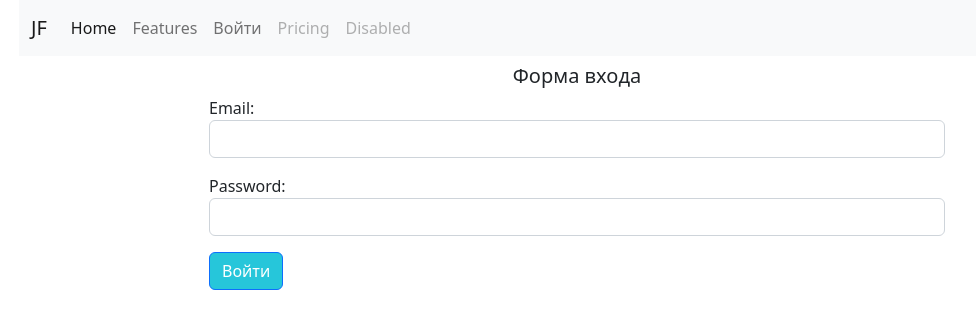
After one commit to luta-wolf/scraping_service, a Django app: page /accounts/login/ in a window 1280 px wide. The commit adds this page. Shown: the top 329 px of the page, without its empty margins (63-1039 px from the left). Run offline with Django 4.2, Linux system fonts and the light colour scheme.

Commit message:
part7 002

```diff
--- /dev/null
+++ b/src/accounts/forms.py
@@ -0,0 +1,24 @@
+from django import forms
+from django.contrib.auth import get_user_model, authenticate
+from django.contrib.auth.hashers import check_password
+
+User = get_user_model()
+
+class UserLoingForm(forms.Form):
+	email = forms.CharField(widget=forms.EmailInput(attrs={'class': 'form-control'}))
+	password = forms.CharField(widget=forms.PasswordInput(attrs={'class': 'form-control'}))
+
+	def clean(self, *args, **kwargs):
+		email = self.cleaned_data.get('email').strip()
+		password = self.cleaned_data.get('password').strip()
+
+		if email and password:
+			qs = User.objects.filter(email=email)
+			if not qs.exists():
+				raise forms.ValidationError("Такого пользователя нет!")
+			if not check_password(password, qs[0].password):
+				raise forms.ValidationError("Пароль не верный!")
+			user = authenticate(email=email, password=password)
+			if not user:
+				raise forms.ValidationError("Данный аккаунт отключен!")
+		return super(UserLoingForm, self).clean(*args, **kwargs)
--- /dev/null
+++ b/src/accounts/templates/accounts/login.html
@@ -0,0 +1,19 @@
+{% extends "base.html" %}
+
+{% block title %} Login {% endblock %}
+
+{% block content %}
+
+<div class="row">
+	<div class="col-md-8 mx-auto">
+		<h5 class="text-center my-2">Форма входа</h5>
+		<form method="POST" action="">{% csrf_token %}
+			<div class="form-group">
+				{{ form.as_p  }}
+			</div>
+			<button type="submit" class="btn btn-primary" style="background-color: #26C6DA;">Войти</button>
+		</form>
+	</div>
+</div>
+
+{% endblock %}
--- /dev/null
+++ b/src/accounts/urls.py
@@ -0,0 +1,7 @@
+from django.urls import path
+from . views import login_view, logout_view
+
+urlpatterns = [
+	path('login/', login_view, name='login'),
+	path('logout/', logout_view, name='logout'),
+]
--- a/src/accounts/views.py
+++ b/src/accounts/views.py
@@ -1,3 +1,21 @@
-from django.shortcuts import render
+from django.shortcuts import render, redirect
+from django.contrib.auth import authenticate, login, logout
+from . forms import UserLoingForm
 
 # Create your views here.
+
+def login_view(request):
+	form =  UserLoingForm(request.POST or None)
+	if form.is_valid():
+		data = form.cleaned_data
+		email = data.get('email')
+		password = data.get('password')
+		user = authenticate(request, email=email, password=password)
+		login(request, user)
+		return redirect('home')
+	return render(request, 'accounts/login.html', {'form': form})
+
+
+def logout_view(request):
+	logout(request)
+	return redirect('home')
--- a/src/scraping_service/urls.py
+++ b/src/scraping_service/urls.py
@@ -14,11 +14,12 @@ Including another URLconf
     2. Add a URL to urlpatterns:  path('blog/', include('blog.urls'))
 """
 from django.contrib import admin
-from django.urls import path
+from django.urls import path, include
 from scraping.views import home_view, list_view
 
 urlpatterns = [
     path('admin/', admin.site.urls),
     path('list/', list_view, name='list'),
+    path('accounts/', include(('accounts.urls', 'accounts'))),
     path('', home_view, name='home'),
 ]
--- a/src/templates/base.html
+++ b/src/templates/base.html
@@ -25,8 +25,17 @@
             <li class="nav-item">
               <a class="nav-link" href="#">Features</a>
             </li>
+            {% if user.is_authenticated %}
+              <li class="nav-item">
+                <a class="nav-link" href="{% url 'accounts:logout' %}">Выйти</a>
+              </li>
+            {% else %}
+              <li class="nav-item">
+                <a class="nav-link" href="{% url 'accounts:login' %}">Войти</a>
+              </li>
+            {% endif %}
             <li class="nav-item">
-              <a class="nav-link" href="#">Pricing</a>
+              <a class="nav-link disabled">Pricing</a>
             </li>
             <li class="nav-item">
               <a class="nav-link disabled">Disabled</a>
```
Also changed, not shown: README.md.
